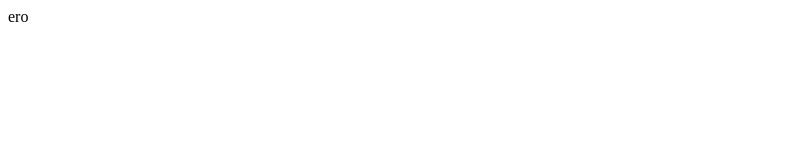
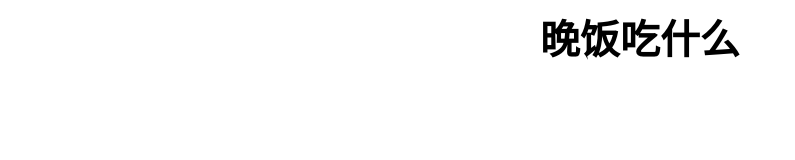
Before and after one commit to eroHOZ/ero, a plain HTML site: page index.html in a window 1280 px wide. Shown: the whole page, without its empty margins (0-795 px from the left). Drawn offline with Linux system fonts and the light colour scheme.

Commit message:
Update paragraph with styled text

```diff
--- a/index.html
+++ b/index.html
@@ -1 +1 @@
-<p>ero</p>
+<p style="text-align: center; font-size: 40px; font-weight: bold;">晚饭吃什么</p>
```
